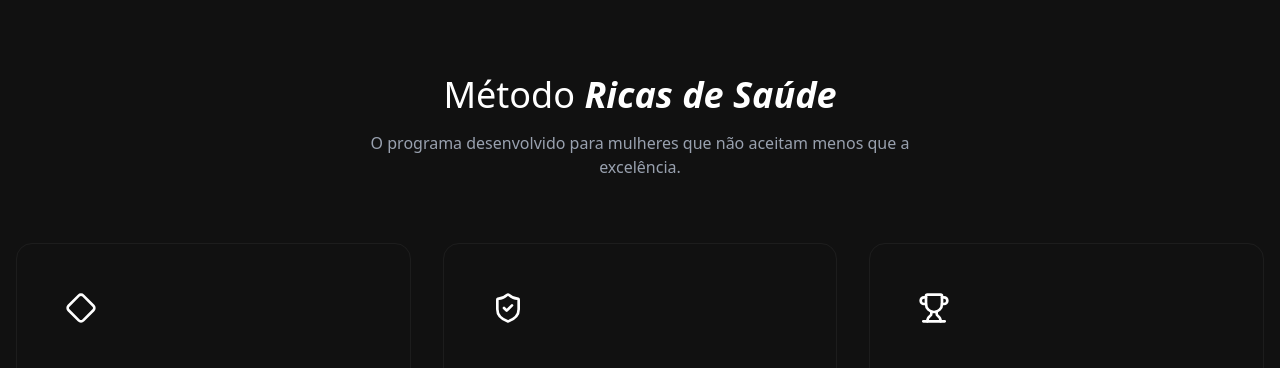
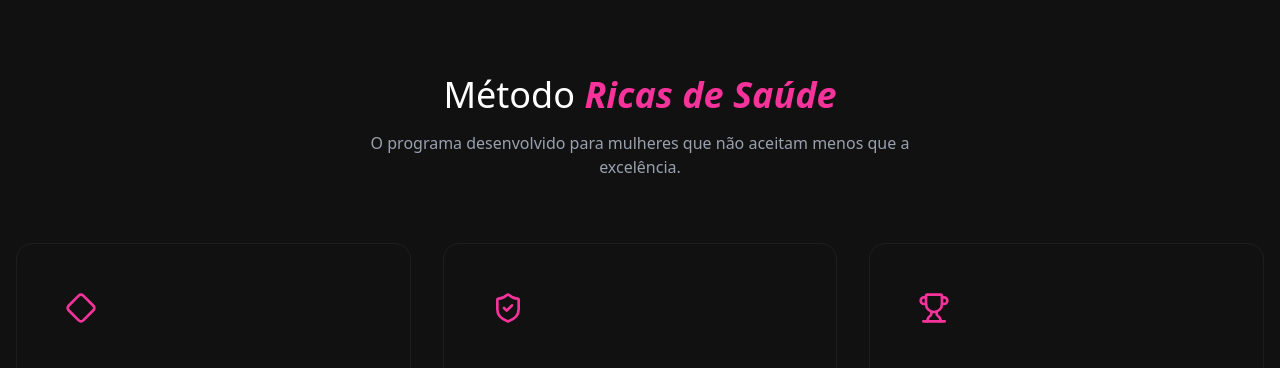
Before and after one commit to SantanaYure/ricasdesaude, a React (Vite) app: page / in a window 1280 px wide. Shown: the part 805-1173 px from the top of the page. Built offline with nearby package versions, Linux system fonts and the light colour scheme.

Commit message:
style: atualiza ícones e cores no componente Features

```diff
--- a/src/components/Features.tsx
+++ b/src/components/Features.tsx
@@ -2,18 +2,17 @@ import { Diamond, ShieldCheck, Trophy } from 'lucide-react';
 
 const features = [
   {
-    icon: <Diamond className="w-8 h-8 text-primary" />,
+    icon: <Diamond className="w-8 h-8 text-pink-500" />,
     title: "Treino Exclusivo",
     description: "Cada protocolo é único, criado especificamente para seu biotipo, rotina e objetivo."
   },
   {
-    // Changed text-secondary to text-primary
-    icon: <ShieldCheck className="w-8 h-8 text-primary" />,
+    icon: <ShieldCheck className="w-8 h-8 text-pink-500" />,
     title: "Comunidade & Segurança",
     description: "Acompanhamento premium para ajustar sua técnica e garantir sua saúde muscular."
   },
   {
-    icon: <Trophy className="w-8 h-8 text-primary" />,
+    icon: <Trophy className="w-8 h-8 text-pink-500" />,
     title: "Resultados de Elite",
     description: "Método comprovado para atingir a estética que você deseja sem extremos."
   }
@@ -24,8 +23,9 @@ export const Features = () => {
     <section className="py-20 bg-dark-900 relative">
       <div className="container mx-auto px-4">
             <div className="text-center mb-16">
-          <h2 className="text-3xl md:text-4xl font-light text-white mb-4">
-            Método <span className="font-bold text-primary italic">Ricas de Saúde</span>
+              <h2 className="text-3xl md:text-4xl font-light mb-4">
+                <span className="text-white">Método </span>
+                <span className="font-bold italic text-pink-500">Ricas de Saúde</span>
               </h2>
               <p className="text-gray-400 max-w-xl mx-auto text-sm md:text-base">
                 O programa desenvolvido para mulheres que não aceitam menos que a excelência.
@@ -41,7 +41,7 @@ export const Features = () => {
               <div className="mb-6 bg-dark-700 w-16 h-16 rounded-full flex items-center justify-center group-hover:scale-110 transition-transform">
                 {feature.icon}
               </div>
-              <h3 className="text-xl font-bold text-white mb-3">{feature.title}</h3>
+                  <h3 className="text-xl font-bold text-white mb-3 ">{feature.title}</h3>
                   <p className="text-gray-400 text-sm leading-relaxed">
                     {feature.description}
                   </p>
```
Lines whose indentation alone changed are shown as unchanged.
